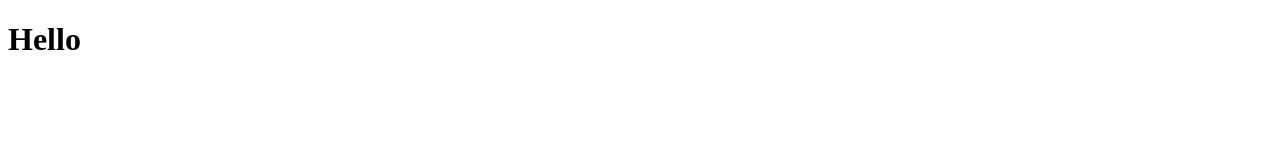
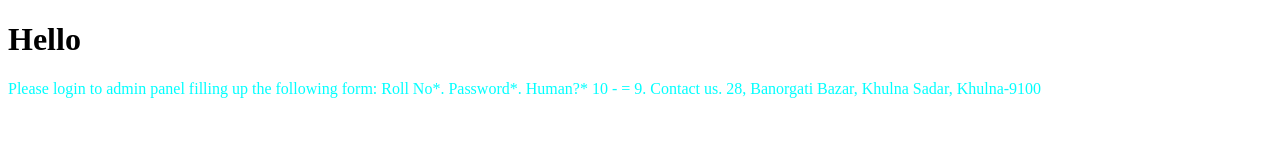
Before and after one commit to kaiyoum-hossain/github-repo, a plain HTML site: page index.html in a window 1280 px wide. Drawn offline with Linux system fonts and the light colour scheme.

Commit message:
added a first commit

```diff
--- a/index.html
+++ b/index.html
@@ -4,8 +4,11 @@
     <meta charset="UTF-8">
     <meta name="viewport" content="width=device-width, initial-scale=1.0">
     <title>github-repo</title>
+    <link rel="stylesheet" href="style/style.css">
 </head>
 <body>
     <h1>Hello</h1>
+
+    <p class="style">Please login to admin panel filling up the following form: Roll No*. Password*. Human?* 10 - = 9. Contact us. 28, Banorgati Bazar, Khulna Sadar, Khulna-9100</p>
 </body>
 </html>
--- /dev/null
+++ b/style/style.css
@@ -0,0 +1,5 @@
+
+
+.style{
+    color: aqua;
+}
```
